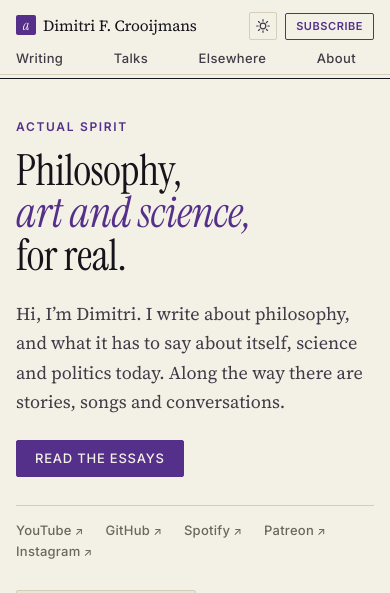
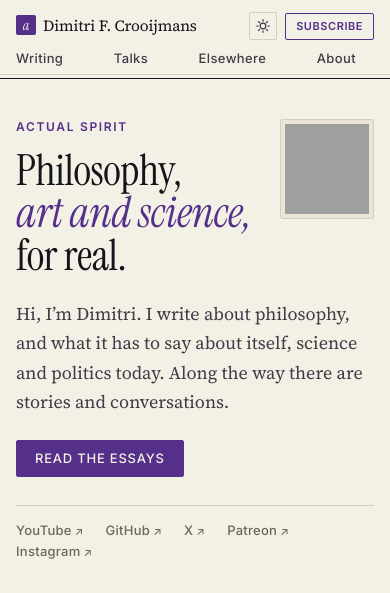
Before and after one commit to dialectmaterial/dialectmaterial.github.io, a Jekyll site: the page built from index.html, in a window 390 px wide, cut to the strip 0-593 px from the top of the page. Built offline with Jekyll 4.4.1, drawn with Linux system fonts in a browser that asks for light colours; some of the changed text lies outside the part shown; grey boxes are pictures that could not be loaded.

Commit message:
Drop music and Spotify links, add X, fix portrait on phones
On narrow screens the portrait now sits small in the top-right corner
beside the heading instead of stranded below the links.

Co-Authored-By: Claude Opus 5.5 <noreply@anthropic.com>

```diff
--- a/assets/style.css
+++ b/assets/style.css
@@ -545,7 +545,12 @@ iframe.spotify { display: block; width: 100%; border: 0; border-radius: 8px; }
 /* ---------- Small screens ---------- */
 @media (max-width: 900px) {
   .hero { grid-template-columns: 1fr; }
-  .portrait { max-width: 240px; }
+  /* Narrow screens: a small portrait in the top-right corner, beside the heading */
+  .hero { position: relative; }
+  .portrait {
+    position: absolute; top: clamp(40px, 6vw, 76px); right: var(--gutter);
+    width: clamp(76px, 24vw, 136px); padding: 4px;
+  }
   .lead, .book, .index { grid-template-columns: 1fr; }
   .index-side { position: static; }
   .trio { grid-template-columns: 1fr; gap: 28px; }
@@ -568,7 +573,6 @@ iframe.spotify { display: block; width: 100%; border: 0; border-radius: 8px; }
   .topbar nav a:not(.cta) { order: 3; padding: 12px 0 11px; margin-right: 18px; }
   .hero h1 { font-size: clamp(40px, 11vw, 54px); }
   .lede { font-size: 18px; }
-  .portrait { max-width: 180px; padding: 6px; }
   .section-head { flex-direction: column; gap: 4px; }
   .tile { display: grid; grid-template-columns: 132px minmax(0, 1fr); column-gap: 16px; align-items: start; }
   .tile img { grid-row: span 3; aspect-ratio: 16 / 10; }
@@ -584,6 +588,8 @@ iframe.spotify { display: block; width: 100%; border: 0; border-radius: 8px; }
   .read-next .meta { grid-column: 2; margin-top: 6px; }
   .footer nav { flex-wrap: wrap; gap: 14px 20px; }
 }
+
+@media (max-width: 360px) { .hero h1 { font-size: 35px; } }
 
 /* Pages (not articles) end with some room before the footer */
 .post > .prose:last-child { padding-bottom: clamp(56px, 8vw, 96px); }
```
Also changed, not shown: _data/home.yml (+8 -9 lines).
